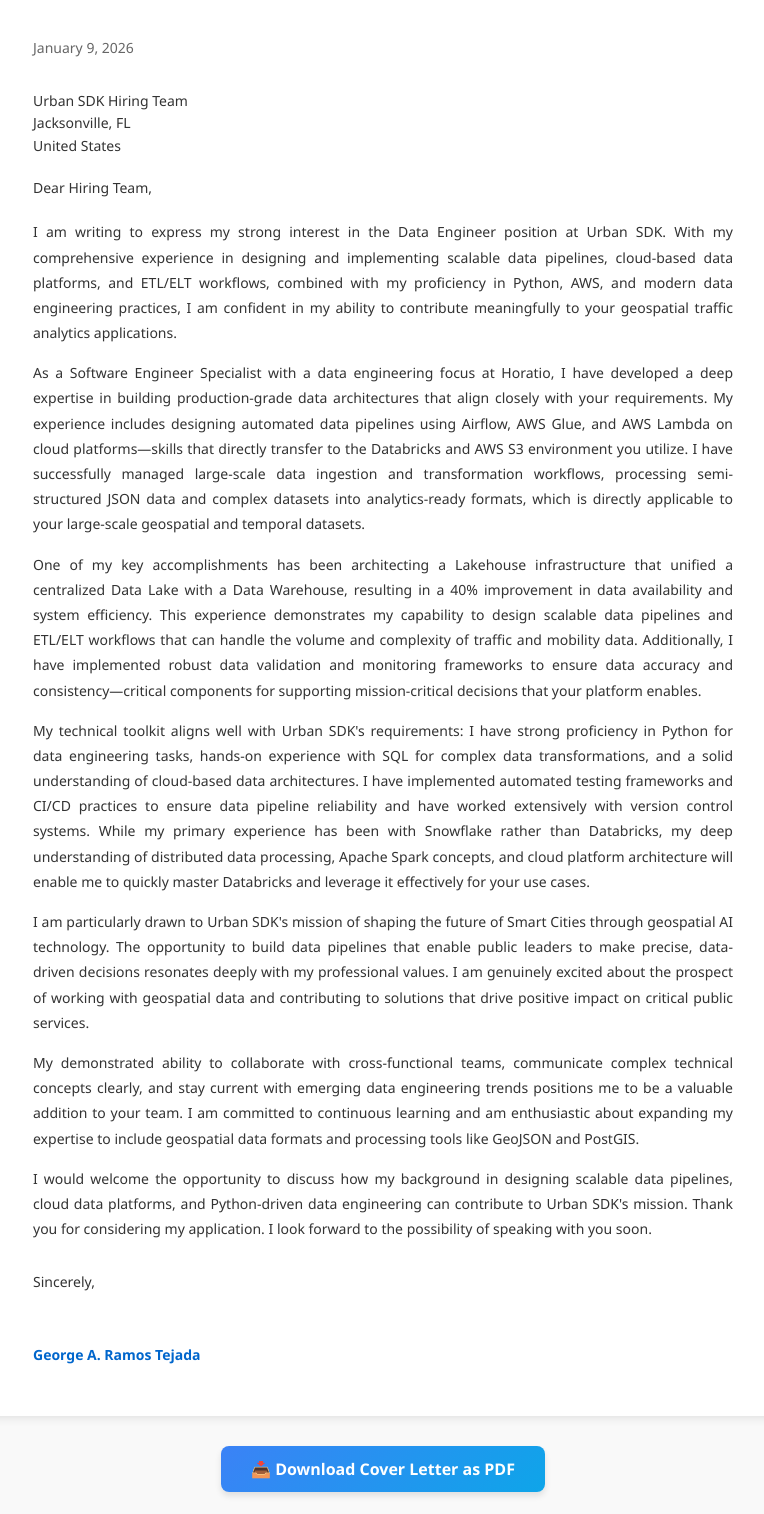
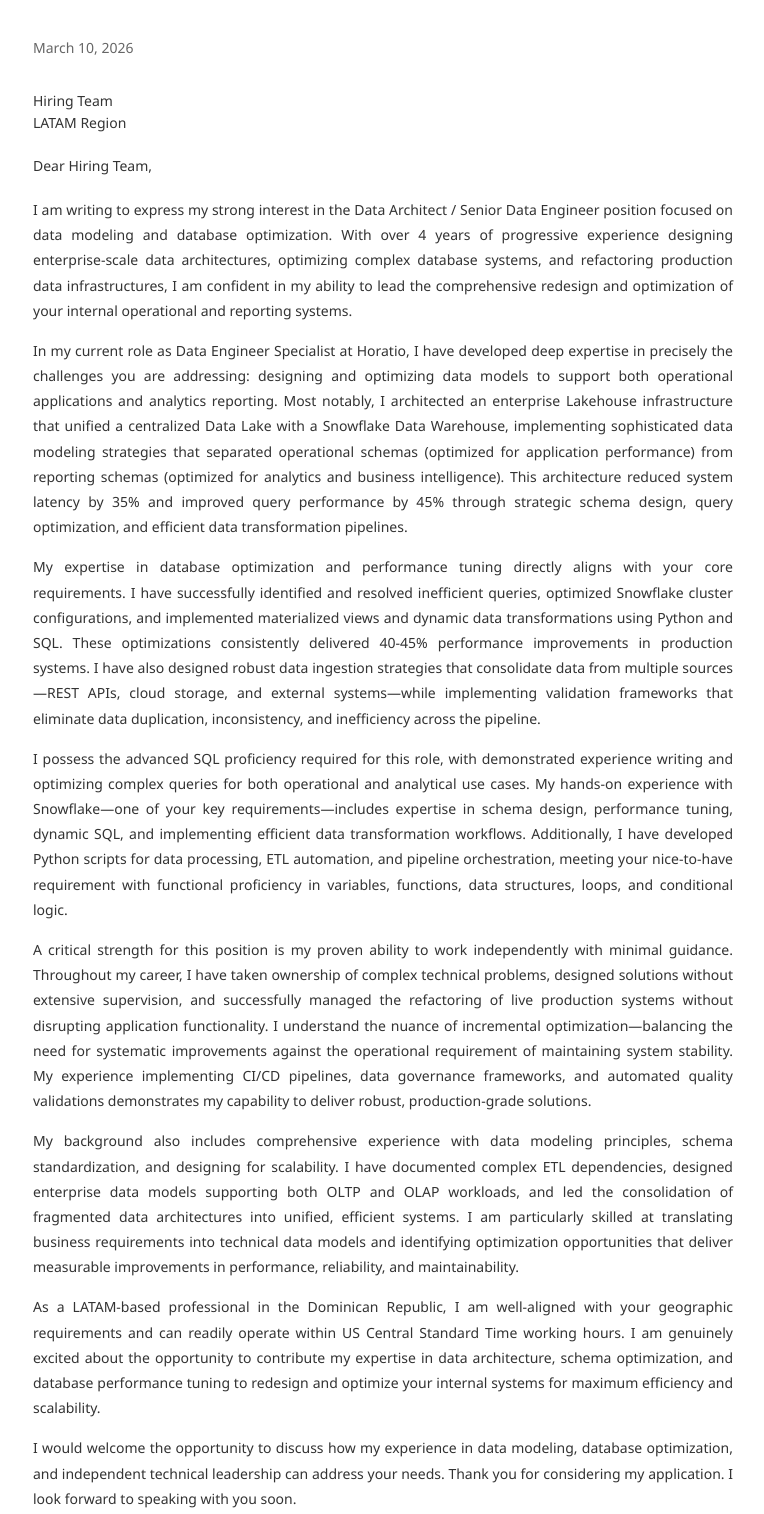
Before and after one commit to GRamos199/my_cv, a website: page cover_letter.html in a window 1280 px wide. Shown: the part 193-1707 px from the top of the page, without its empty margins (257-1021 px from the left). Drawn offline with nearby package versions, Linux system fonts and the light colour scheme.

Commit message:
fix: Update cover letter details for Data Architect position and revise CV to include new certification

```diff
--- a/cover_letter.html
+++ b/cover_letter.html
@@ -3,9 +3,9 @@
 <head>
     <meta charset="UTF-8">
     <meta name="viewport" content="width=device-width, initial-scale=1.0">
-    <meta name="description" content="Cover Letter - George A. Ramos Tejada for Data Engineer at Urban SDK">
+    <meta name="description" content="Cover Letter - George A. Ramos Tejada for Data Architect / Senior Data Engineer">
     <meta name="author" content="George A. Ramos Tejada">
-    <title>Cover Letter - Data Engineer at Urban SDK</title>
+    <title>Cover Letter - Data Architect / Senior Data Engineer</title>
     <link rel="icon" href="images/portafolio.png" type="image/png">
     <style>
         * {
@@ -129,13 +129,12 @@
         </div>
 
         <div class="date">
-            January 9, 2026
+            March 10, 2026
         </div>
 
         <div class="recipient">
-            Urban SDK Hiring Team<br>
-            Jacksonville, FL<br>
-            United States
+            Hiring Team<br>
+            LATAM Region
         </div>
 
         <div class="salutation">
@@ -144,31 +143,35 @@
 
         <div class="content">
             <p>
-                I am writing to express my strong interest in the Data Engineer position at Urban SDK. With my comprehensive experience in designing and implementing scalable data pipelines, cloud-based data platforms, and ETL/ELT workflows, combined with my proficiency in Python, AWS, and modern data engineering practices, I am confident in my ability to contribute meaningfully to your geospatial traffic analytics applications.
+                I am writing to express my strong interest in the Data Architect / Senior Data Engineer position focused on data modeling and database optimization. With over 4 years of progressive experience designing enterprise-scale data architectures, optimizing complex database systems, and refactoring production data infrastructures, I am confident in my ability to lead the comprehensive redesign and optimization of your internal operational and reporting systems.
             </p>
 
             <p>
-                As a Software Engineer Specialist with a data engineering focus at Horatio, I have developed a deep expertise in building production-grade data architectures that align closely with your requirements. My experience includes designing automated data pipelines using Airflow, AWS Glue, and AWS Lambda on cloud platforms—skills that directly transfer to the Databricks and AWS S3 environment you utilize. I have successfully managed large-scale data ingestion and transformation workflows, processing semi-structured JSON data and complex datasets into analytics-ready formats, which is directly applicable to your large-scale geospatial and temporal datasets.
+                In my current role as Data Engineer Specialist at Horatio, I have developed deep expertise in precisely the challenges you are addressing: designing and optimizing data models to support both operational applications and analytics reporting. Most notably, I architected an enterprise Lakehouse infrastructure that unified a centralized Data Lake with a Snowflake Data Warehouse, implementing sophisticated data modeling strategies that separated operational schemas (optimized for application performance) from reporting schemas (optimized for analytics and business intelligence). This architecture reduced system latency by 35% and improved query performance by 45% through strategic schema design, query optimization, and efficient data transformation pipelines.
             </p>
 
             <p>
-                One of my key accomplishments has been architecting a Lakehouse infrastructure that unified a centralized Data Lake with a Data Warehouse, resulting in a 40% improvement in data availability and system efficiency. This experience demonstrates my capability to design scalable data pipelines and ETL/ELT workflows that can handle the volume and complexity of traffic and mobility data. Additionally, I have implemented robust data validation and monitoring frameworks to ensure data accuracy and consistency—critical components for supporting mission-critical decisions that your platform enables.
+                My expertise in database optimization and performance tuning directly aligns with your core requirements. I have successfully identified and resolved inefficient queries, optimized Snowflake cluster configurations, and implemented materialized views and dynamic data transformations using Python and SQL. These optimizations consistently delivered 40-45% performance improvements in production systems. I have also designed robust data ingestion strategies that consolidate data from multiple sources—REST APIs, cloud storage, and external systems—while implementing validation frameworks that eliminate data duplication, inconsistency, and inefficiency across the pipeline.
             </p>
 
             <p>
-                My technical toolkit aligns well with Urban SDK's requirements: I have strong proficiency in Python for data engineering tasks, hands-on experience with SQL for complex data transformations, and a solid understanding of cloud-based data architectures. I have implemented automated testing frameworks and CI/CD practices to ensure data pipeline reliability and have worked extensively with version control systems. While my primary experience has been with Snowflake rather than Databricks, my deep understanding of distributed data processing, Apache Spark concepts, and cloud platform architecture will enable me to quickly master Databricks and leverage it effectively for your use cases.
+                I possess the advanced SQL proficiency required for this role, with demonstrated experience writing and optimizing complex queries for both operational and analytical use cases. My hands-on experience with Snowflake—one of your key requirements—includes expertise in schema design, performance tuning, dynamic SQL, and implementing efficient data transformation workflows. Additionally, I have developed Python scripts for data processing, ETL automation, and pipeline orchestration, meeting your nice-to-have requirement with functional proficiency in variables, functions, data structures, loops, and conditional logic.
             </p>
 
             <p>
-                I am particularly drawn to Urban SDK's mission of shaping the future of Smart Cities through geospatial AI technology. The opportunity to build data pipelines that enable public leaders to make precise, data-driven decisions resonates deeply with my professional values. I am genuinely excited about the prospect of working with geospatial data and contributing to solutions that drive positive impact on critical public services.
+                A critical strength for this position is my proven ability to work independently with minimal guidance. Throughout my career, I have taken ownership of complex technical problems, designed solutions without extensive supervision, and successfully managed the refactoring of live production systems without disrupting application functionality. I understand the nuance of incremental optimization—balancing the need for systematic improvements against the operational requirement of maintaining system stability. My experience implementing CI/CD pipelines, data governance frameworks, and automated quality validations demonstrates my capability to deliver robust, production-grade solutions.
             </p>
 
             <p>
-                My demonstrated ability to collaborate with cross-functional teams, communicate complex technical concepts clearly, and stay current with emerging data engineering trends positions me to be a valuable addition to your team. I am committed to continuous learning and am enthusiastic about expanding my expertise to include geospatial data formats and processing tools like GeoJSON and PostGIS.
+                My background also includes comprehensive experience with data modeling principles, schema standardization, and designing for scalability. I have documented complex ETL dependencies, designed enterprise data models supporting both OLTP and OLAP workloads, and led the consolidation of fragmented data architectures into unified, efficient systems. I am particularly skilled at translating business requirements into technical data models and identifying optimization opportunities that deliver measurable improvements in performance, reliability, and maintainability.
             </p>
 
             <p>
-                I would welcome the opportunity to discuss how my background in designing scalable data pipelines, cloud data platforms, and Python-driven data engineering can contribute to Urban SDK's mission. Thank you for considering my application. I look forward to the possibility of speaking with you soon.
+                As a LATAM-based professional in the Dominican Republic, I am well-aligned with your geographic requirements and can readily operate within US Central Standard Time working hours. I am genuinely excited about the opportunity to contribute my expertise in data architecture, schema optimization, and database performance tuning to redesign and optimize your internal systems for maximum efficiency and scalability.
+            </p>
+
+            <p>
+                I would welcome the opportunity to discuss how my experience in data modeling, database optimization, and independent technical leadership can address your needs. Thank you for considering my application. I look forward to speaking with you soon.
             </p>
         </div>
 
```
Also changed, not shown: cv.html (+1 -0 lines).
